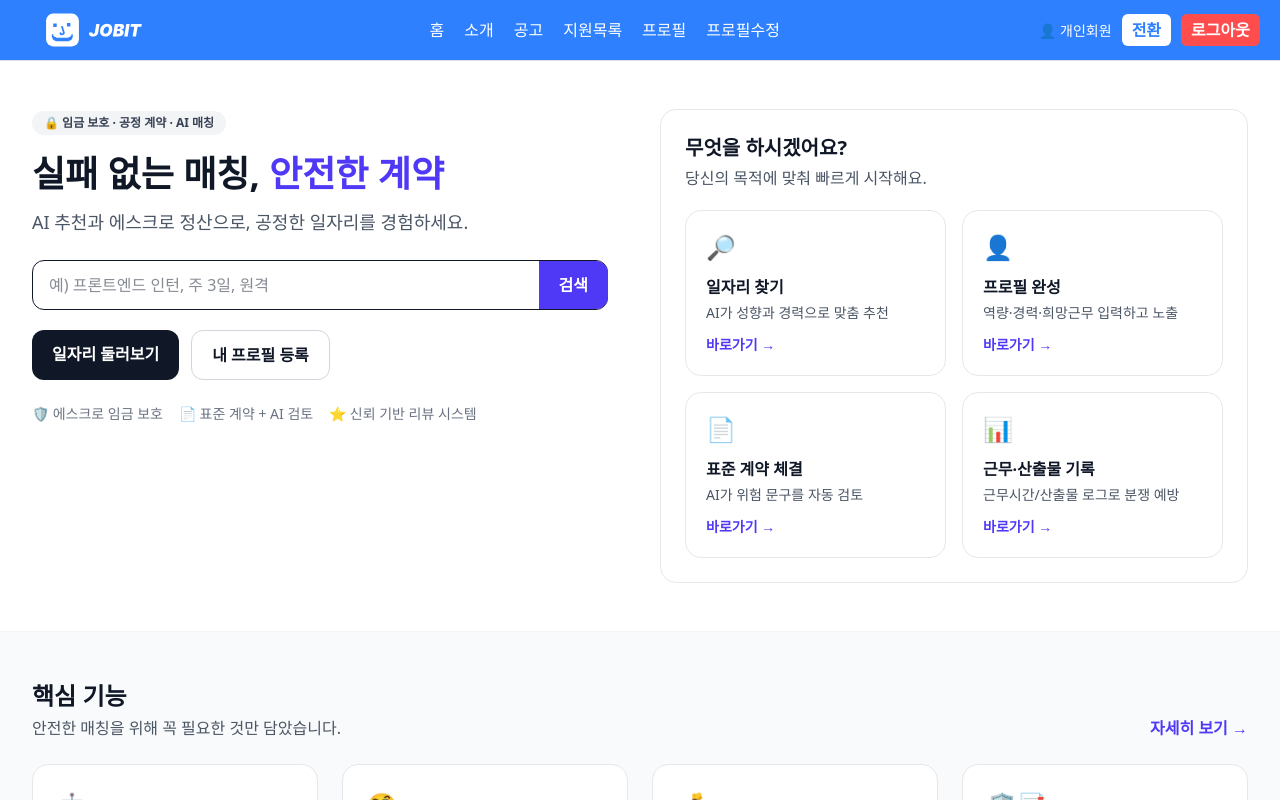
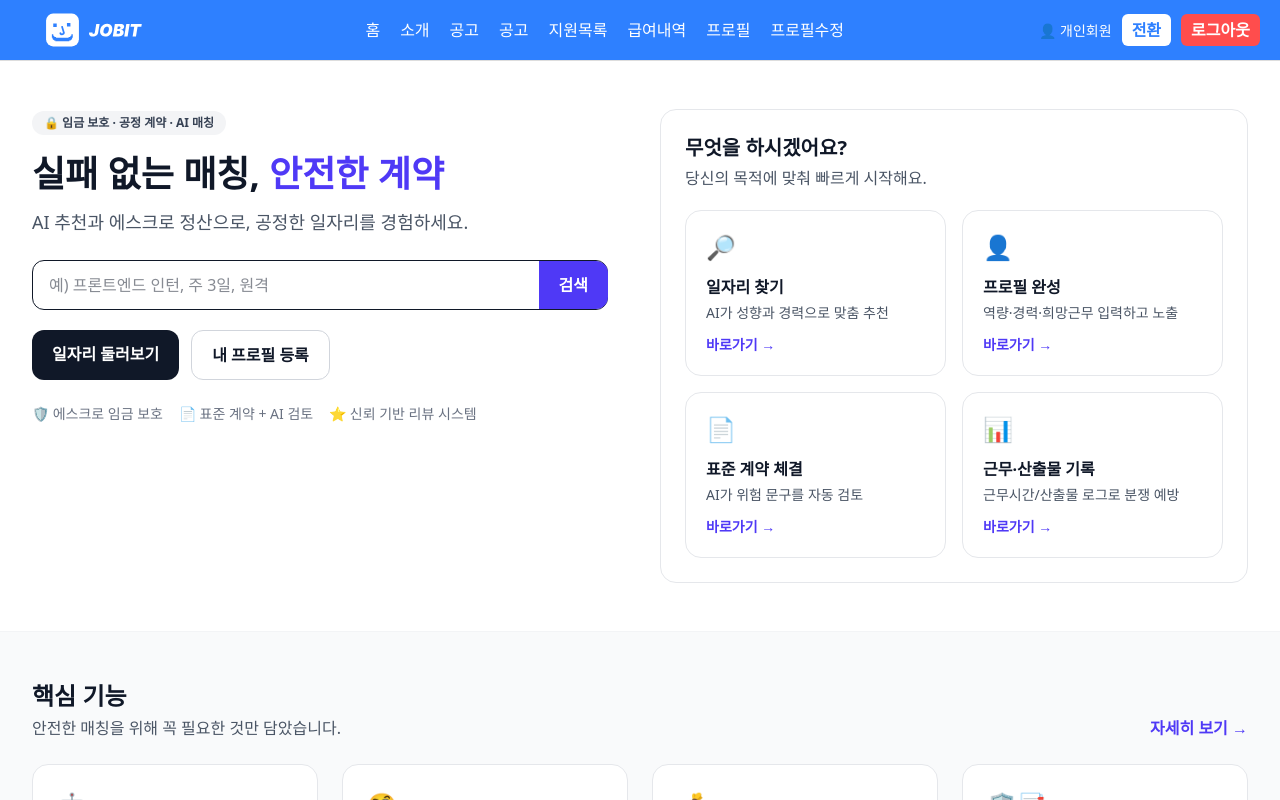
Before and after one commit to Dropz-to-a/front, a React (Vite) app: page / in a window 1280 px wide. Both pictures are taken after a click on the button "로그인". Shown: the top 800 px of the page. Built offline with nearby package versions, Linux system fonts and the light colour scheme.

Commit message:
헤더 기업세션 추가

```diff
--- a/src/components/Header.tsx
+++ b/src/components/Header.tsx
@@ -74,7 +74,9 @@ const Header = () => {
                 <Link to="/about" style={{ color: "white" }}>
                     소개
                 </Link>
-
+                <Link to="/jobs" style={{ color: "white" }}>
+                    공고
+                </Link>
                 {/* 개인회원 메뉴 */}
                 {isLoggedIn && userType === "personal" && (
                     <>
@@ -83,6 +85,9 @@ const Header = () => {
                         </Link>
                         <Link to="/my-applications" style={{ color: "white" }}>
                             지원목록
+                        </Link>
+                        <Link to="/paylog" style={{ color: "white" }}>
+                            급여내역
                         </Link>
                         <Link to="/profile" style={{ color: "white" }}>
                             프로필
@@ -104,6 +109,9 @@ const Header = () => {
                         </Link>
                         <Link to="/contracts" style={{ color: "white" }}>
                             계약관리
+                        </Link>
+                        <Link to="/payroll" style={{ color: "white" }}>
+                            급여관리
                         </Link>
                         <Link to="/jobs/completed/admin" style={{ color: "white" }}>
                             지원자관리
```
